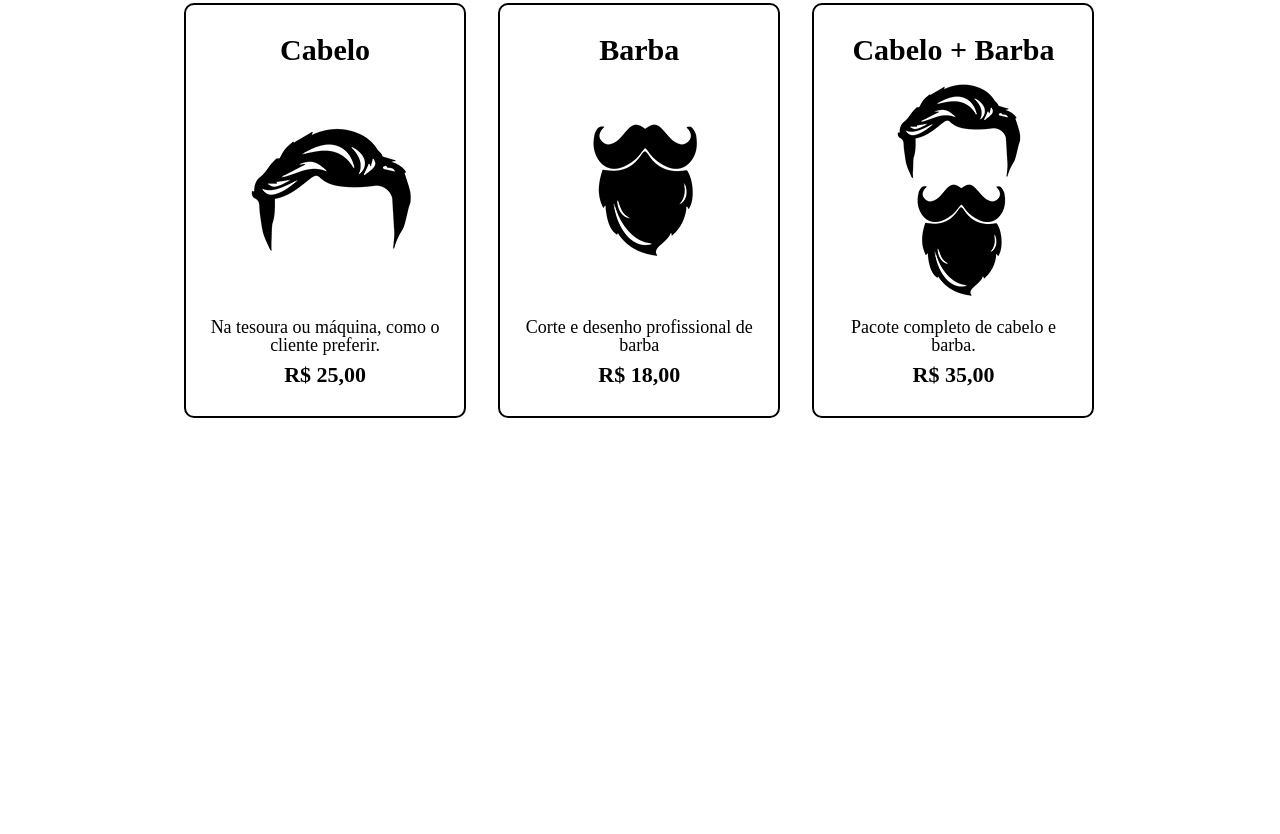
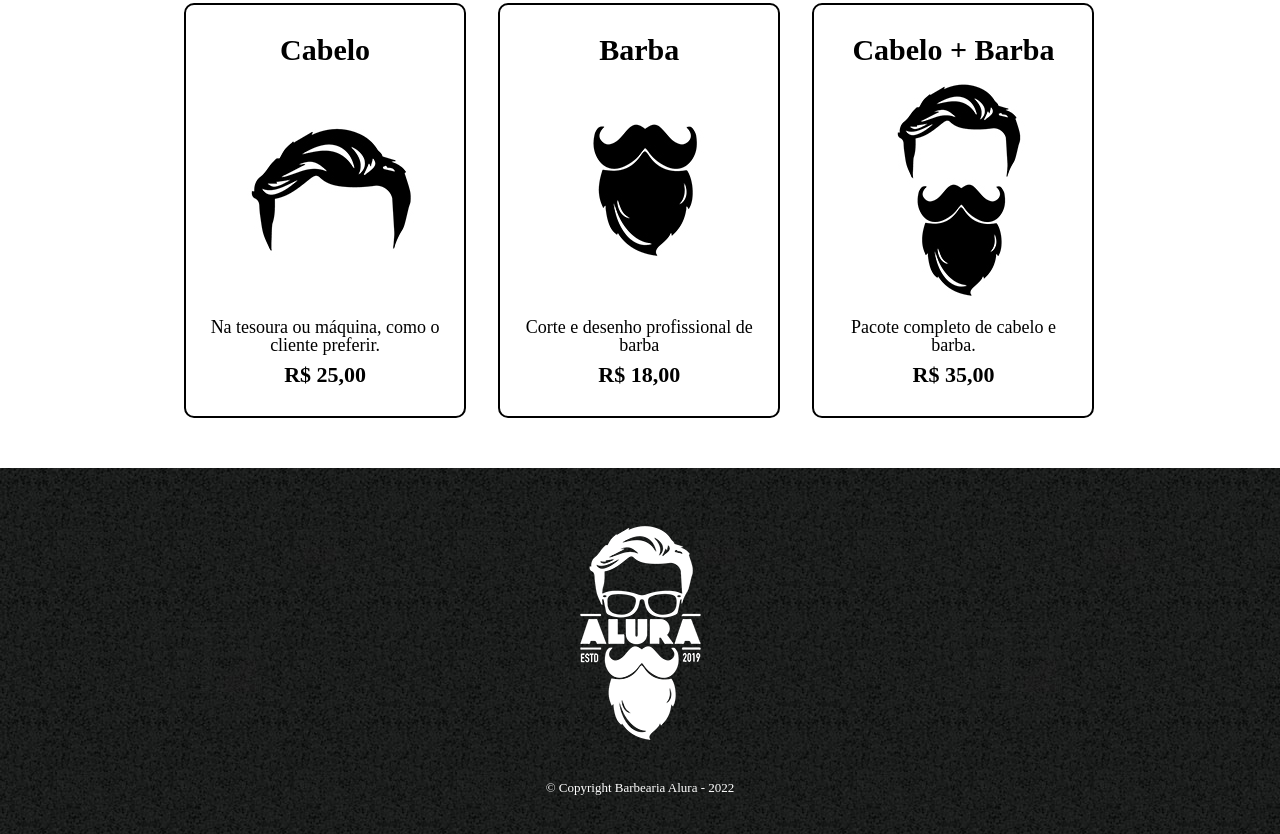
Before and after one commit to Riquecelo/ONE-Alura, a plain HTML site: page trilhaFrontEnd/produtos.html in a window 1280 px wide. Shown: the part 340-1174 px from the top of the page. Before the commit the page ends 808 px from the top, so only its background shows below. Drawn offline with Linux system fonts and the light colour scheme.

Commit message:
trilha frontend criação do rodapé

```diff
--- a/trilhaFrontEnd/produtos.css
+++ b/trilhaFrontEnd/produtos.css
@@ -69,3 +69,14 @@ nav a:hover{
     font-weight: bold;
     margin-top: 10px;
 }
+
+footer{
+    text-align: center;
+    background: url(bg.jpg);
+    padding: 40px 0;
+}
+.copyright{
+    color: #FFFFFF;
+    font-size: 13px;
+    margin: 20px 0 0;
+}
--- a/trilhaFrontEnd/produtos.html
+++ b/trilhaFrontEnd/produtos.html
@@ -47,5 +47,9 @@
 
         </ul>
     </main>
+    <footer>
+        <img src="logo-branco.png" alt="">
+        <p class="copyright">&copy Copyright Barbearia Alura - 2022</p>
+    </footer>
 </body>
 </html>
```
